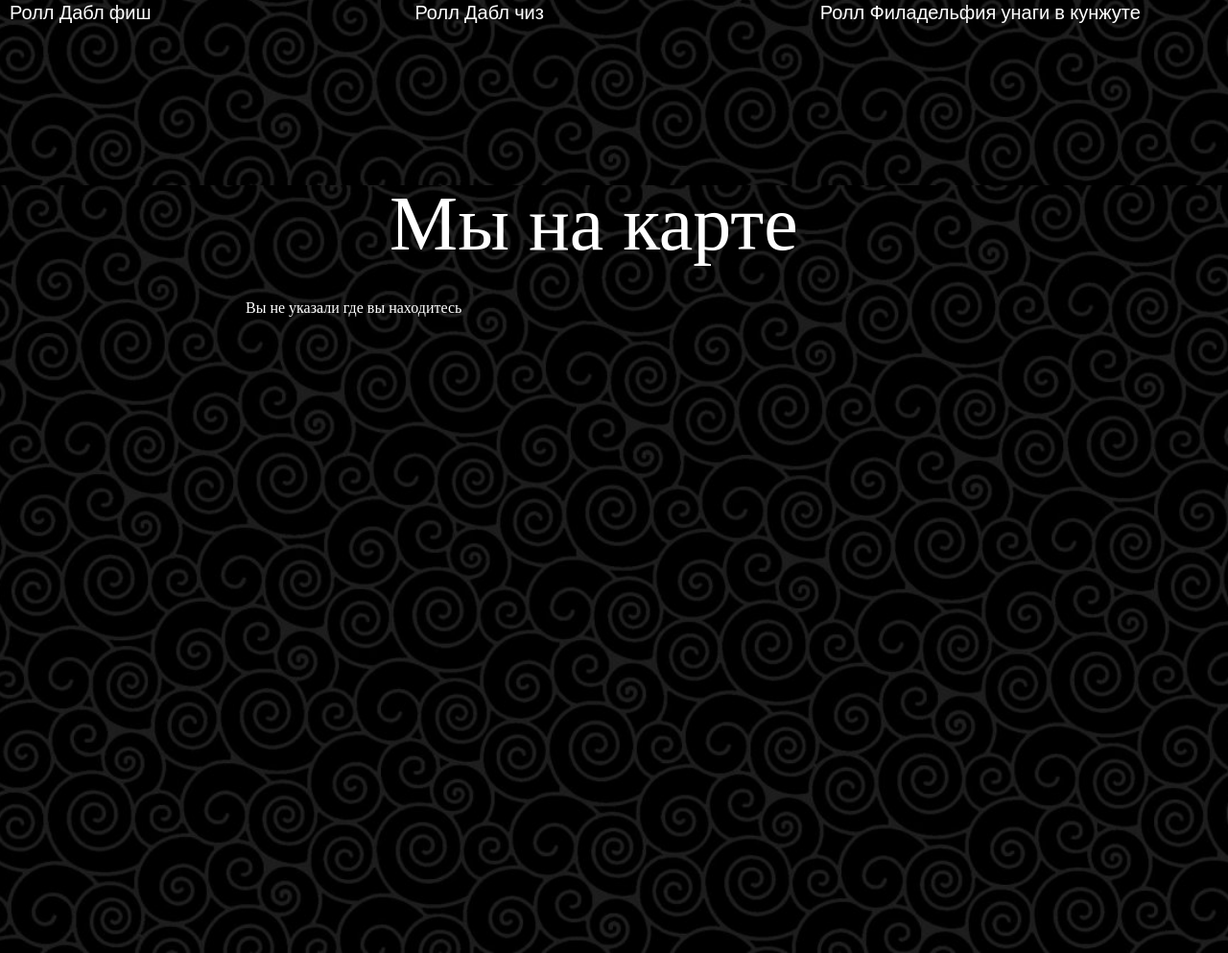
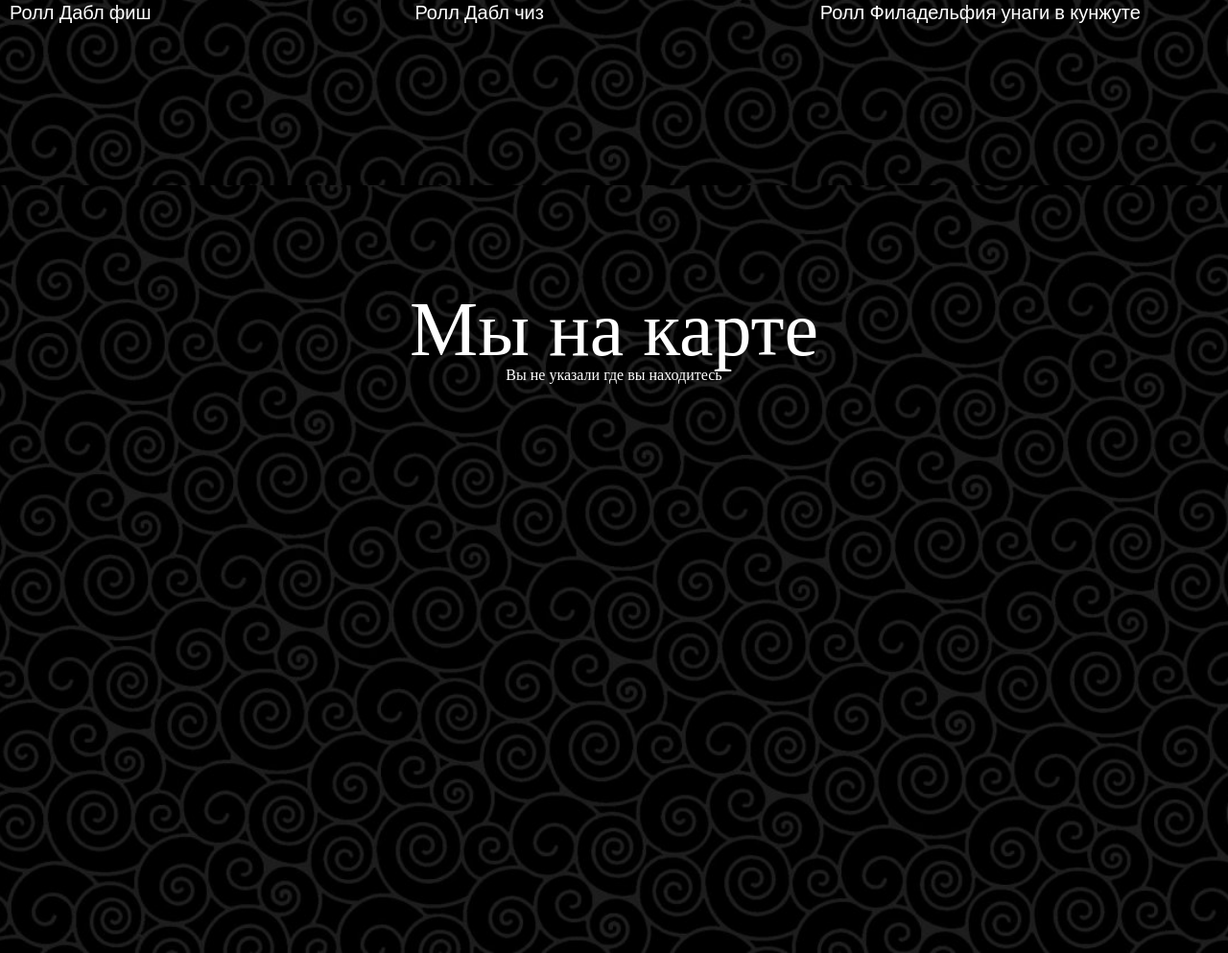
Before and after one commit to axbuglak/StepProject-FullStackForTeens, a plain HTML site: page page_one/index.html in a window 1280 px wide. Shown: the part 2207-3200 px from the top of the page at 96% size. Drawn offline with nearby package versions, Linux system fonts and the light colour scheme.

Commit message:
last upd

```diff
--- a/page_one/index.html
+++ b/page_one/index.html
@@ -137,7 +137,7 @@
             <footer>
                 <section class="map">
                     <h1>Мы на карте</h1>
-                    <div style="color: white;">Вы не указали где вы находитесь</div>
+                    <div>Вы не указали где вы находитесь</div>
                 </section>
             </footer>
             <script src="./script.js"></script>
--- a/page_one/styles/style.css
+++ b/page_one/styles/style.css
@@ -461,22 +461,21 @@ li.fade {
 	background-repeat: no-repeat;
 	height: 100vh;
 	width: 100%;
-	display: grid;
-	grid-template-columns: 20% 60% 20%;
-	grid-template-rows: 15% 70% 15%;
+	display: flex;
+	justify-content: center;
+	align-items: center;
+	flex-direction: column;
 }
 
 .map div {
 	height: 500px;
 	width: 800px;
-	grid-row: 2;
-	grid-column: 2;
-	/* margin-top: 100px;
-	margin-left: 100px;	 */
+	color: white;
+	text-align: center;
 }
 .map h1 {
 	color: white;
 	font-size: 80px;
 	grid-column: 2;
-	margin-left: 150px;
+	text-align: center;
 }
```
